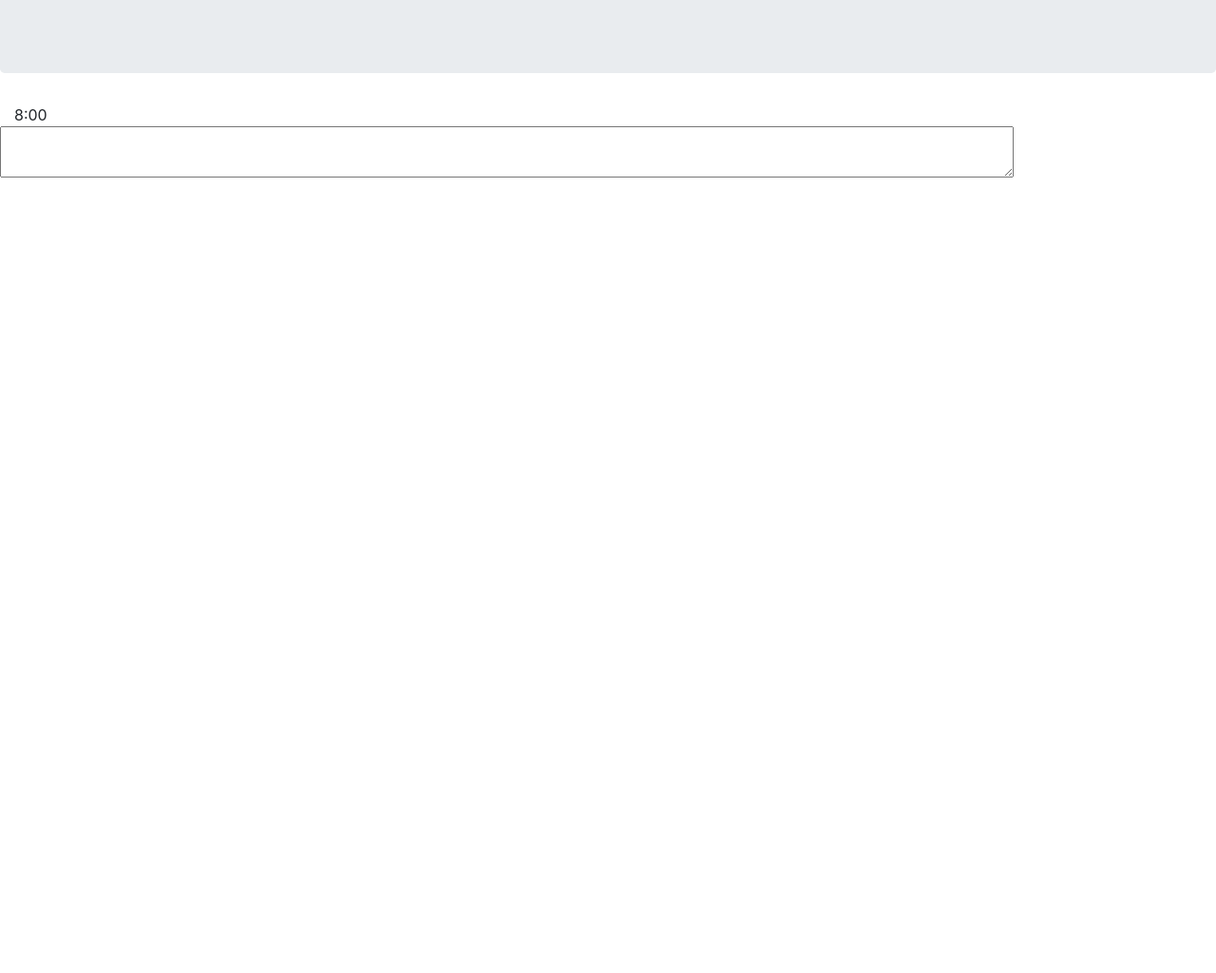
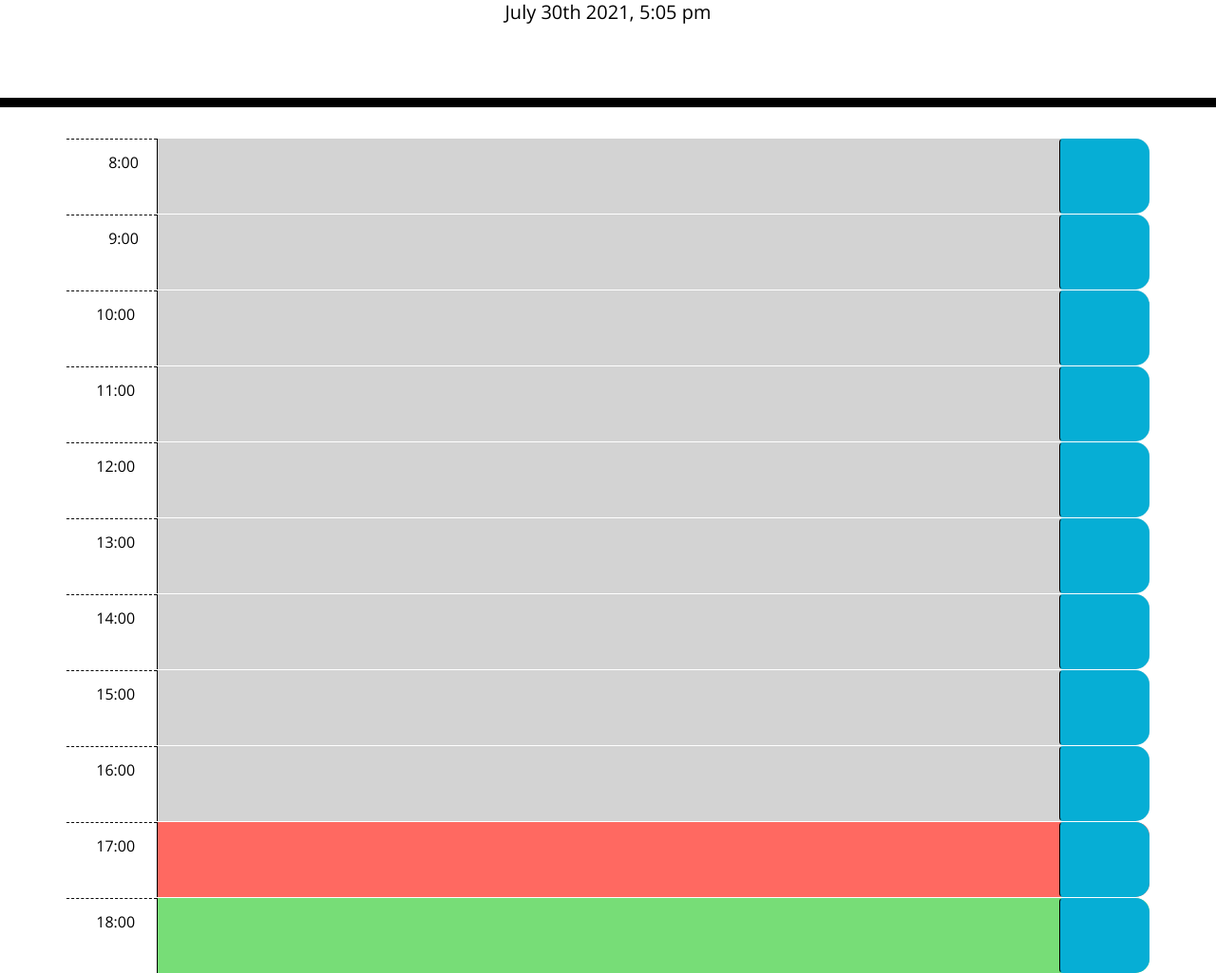
Before and after one commit to NelliaFC/TheDailyPlanner, a plain HTML site: page index.html in a window 1280 px wide. Shown: the part 191-1216 px from the top of the page at 95% size. Before the commit the page ends 800 px from the top, so only its background shows below. Drawn offline with nearby package versions, Linux system fonts and the light colour scheme.

Commit message:
final commit

```diff
--- a/index.html
+++ b/index.html
@@ -18,7 +18,7 @@
       href="https://fonts.googleapis.com/css?family=Open+Sans&display=swap"
       rel="stylesheet"
     />
-    <link rel="stylesheet" href="style.css" />
+    <link rel="stylesheet" href="stylesheet.css" />
     <title>Work Day Scheduler</title>
   </head>
 
@@ -32,14 +32,116 @@
       <!-- Timeblocks go here -->
       <!-- hour 8AM -->
 
-    </div id="hour-8" class="row time-block">
+    <div id="8" class="row time-block">
     <div class="col-md-1 hour">
       8:00
     </div>
     <textarea class="col-md-10 description">
     </textarea>
     <button class="btn saveBtn col-md-1">
+        </button>
     </div>
+
+<div id="9" class="row time-block">
+    <div class="col-md-1 hour">
+      9:00
+    </div>
+    <textarea class="col-md-10 description">
+    </textarea>
+    <button class="btn saveBtn col-md-1">
+    </button>
+    </div>
+
+<div id="10" class="row time-block">
+<div class="col-md-1 hour">
+  10:00
+</div>
+<textarea class="col-md-10 description">
+</textarea>
+<button class="btn saveBtn col-md-1">
+</button>
+</div>
+
+<div id="11" class="row time-block">
+<div class="col-md-1 hour">
+  11:00
+</div>
+<textarea class="col-md-10 description">
+</textarea>
+<button class="btn saveBtn col-md-1">
+</button>
+</div>
+
+<div id="12" class="row time-block">
+<div class="col-md-1 hour">
+  12:00
+</div>
+<textarea class="col-md-10 description">
+</textarea>
+<button class="btn saveBtn col-md-1">
+</button>
+</div>
+
+<div id="13" class="row time-block">
+<div class="col-md-1 hour">
+  13:00
+</div>
+<textarea class="col-md-10 description">
+</textarea>
+<button class="btn saveBtn col-md-1">
+</button>
+</div>
+
+<div id="14" class="row time-block">
+<div class="col-md-1 hour">
+  14:00
+</div>
+<textarea class="col-md-10 description">
+</textarea>
+<button class="btn saveBtn col-md-1">
+</button>
+</div>
+
+<div id="15" class="row time-block">
+<div class="col-md-1 hour">
+  15:00
+</div>
+<textarea class="col-md-10 description">
+</textarea>
+<button class="btn saveBtn col-md-1">
+</button>
+</div>
+
+<div id="16" class="row time-block">
+<div class="col-md-1 hour">
+  16:00
+</div>
+<textarea class="col-md-10 description">
+</textarea>
+<button class="btn saveBtn col-md-1">
+</button>
+</div>
+
+<div id="17" class="row time-block">
+<div class="col-md-1 hour">
+  17:00
+</div>
+<textarea class="col-md-10 description">
+</textarea>
+<button class="btn saveBtn col-md-1">
+</button>
+</div>
+
+<div id="18" class="row time-block">
+<div class="col-md-1 hour">
+  18:00
+</div>
+<textarea class="col-md-10 description">
+</textarea>
+<button class="btn saveBtn col-md-1">
+</button>
+</div>
+</div>
 
 
 
@@ -50,5 +152,6 @@
 
     <script src="https://code.jquery.com/jquery-3.4.1.min.js"></script>
     <script src="https://cdnjs.cloudflare.com/ajax/libs/moment.js/2.24.0/moment.min.js"></script>
+    <script src="script.js"></script>
   </body>
 </html>
--- /dev/null
+++ b/script.js
@@ -0,0 +1,68 @@
+$(document).ready(function(){
+// moment.js current time
+    $("#currentDay").text(moment().format('MMMM Do YYYY, h:mm a'))
+
+    //create function for saveButton when clicked puts into local storage//
+    $(".saveBtn").on("click", function(){
+var textDescription=$(this).siblings(".description").val().trim()
+var hourID=$(this).parent().attr("id")
+
+//create a function to store in the local storage, set item (key, value)//
+localStorage.setItem(hourID, textDescription)
+ })
+
+ $("#8 .description").val(localStorage.getItem(8))
+ $("#9 .description").val(localStorage.getItem(9))
+ $("#10 .description").val(localStorage.getItem(10))
+ $("#11 .description").val(localStorage.getItem(11))
+ $("#12 .description").val(localStorage.getItem(12))
+ $("#13 .description").val(localStorage.getItem(13))
+ $("#14 .description").val(localStorage.getItem(14))
+ $("#15 .description").val(localStorage.getItem(15))
+ $("#16 .description").val(localStorage.getItem(16))
+ $("#17 .description").val(localStorage.getItem(17))
+ $("#18 .description").val(localStorage.getItem(18))
+
+//create a functiont that color codes rowbased on past, present, future//
+
+function colorTime(){
+var currentTime = moment().hours()
+$(".time-block").each(function (){
+var parentDivTime = parseInt($(this).attr("id"));
+
+if (parentDivTime>currentTime){
+//remove the class using $(this).removeClass
+$(this).removeClass ("present past")
+$(this).addClass("future")}
+
+else if (currentTime>parentDivTime){
+//remove the class of future and present//
+$(this).removeClass("future present")
+$(this).addClass("past")}
+
+else if (currentTime===parentDivTime){
+    //remove future and past
+    $(this).removeClass("future past")
+    $(this).addClass("present")}
+
+})
+
+}
+colorTime()
+
+
+
+
+
+
+
+
+
+
+
+
+
+
+
+
+});
```
Also changed, not shown: script.html (deleted, +0 -18 lines).
